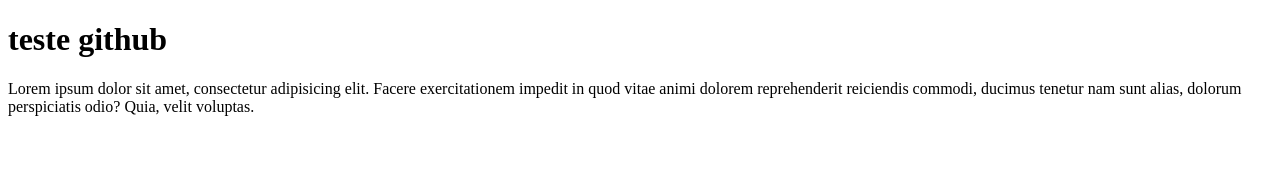
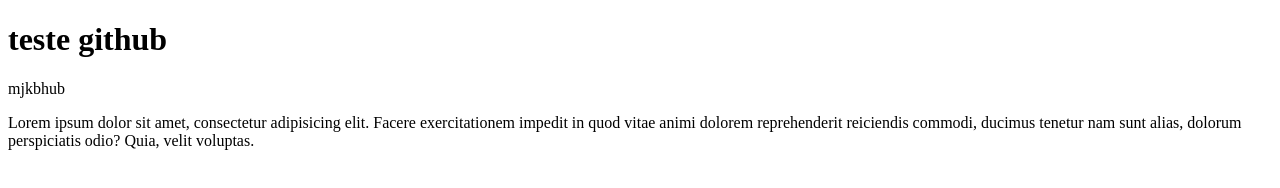
Before and after one commit to mariaesp1005/aulaDW, a plain HTML site: page index.html in a window 1280 px wide. Drawn offline with Linux system fonts and the light colour scheme.

Commit message:
Update index.html

```diff
--- a/index.html
+++ b/index.html
@@ -7,6 +7,9 @@
 </head>
 <body>
     <h1> teste github</h1>
+
+    <p> mjkbhub
+    </p>
     <p> Lorem ipsum dolor sit amet, consectetur adipisicing elit. Facere exercitationem impedit in quod vitae animi dolorem reprehenderit reiciendis commodi, ducimus tenetur nam sunt alias, dolorum perspiciatis odio? Quia, velit voluptas.</p>
 </body>
 </html>
```
